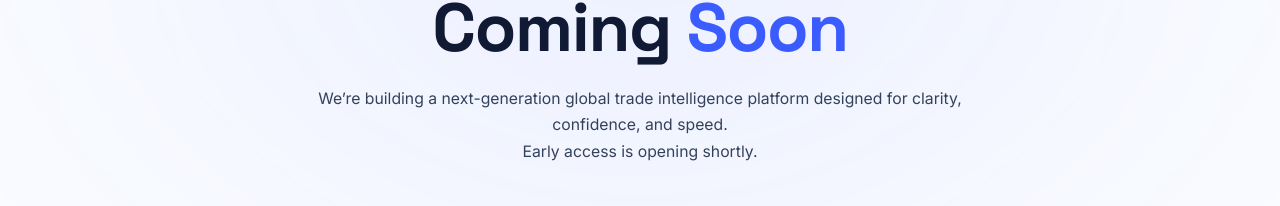
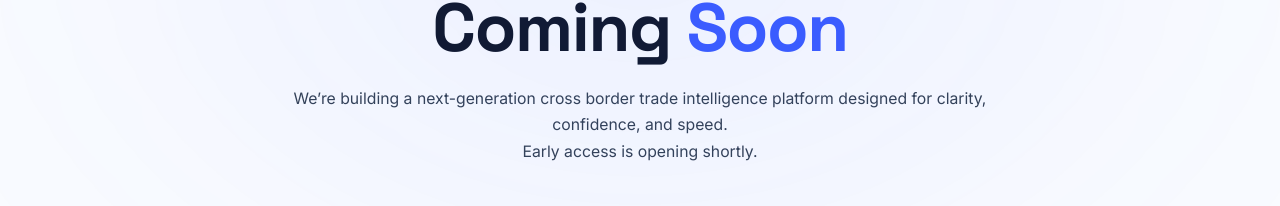
Before and after one commit to shabdasinha1/tradepulse, a React (Vite) app: page /coming-soon in a window 1280 px wide. Shown: the part 368-574 px from the top of the page. Built offline with nearby package versions, Linux system fonts and the light colour scheme.

Commit message:
bug fixed

```diff
--- a/src/pages/coming-soon/ComingSoon.jsx
+++ b/src/pages/coming-soon/ComingSoon.jsx
@@ -18,7 +18,7 @@ const ComingSoon = () => {
             </h1>
 
             <p className="tp-coming-sub">
-              We’re building a next-generation global trade intelligence
+              We’re building a next-generation cross border trade intelligence
               platform designed for clarity, confidence, and speed.
               <br />
               Early access is opening shortly.
```
